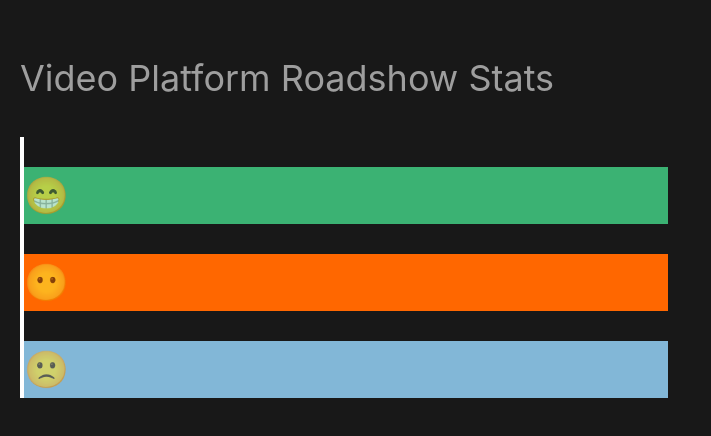
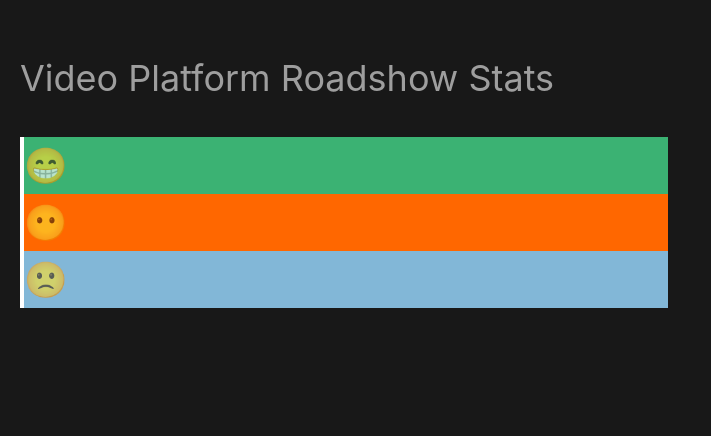
Before and after one commit to namratasiv/vue-feedback-display, a Vue app: page / in a window 1280 px wide. Shown: the top 436 px of the page, without its empty margins (0-711 px from the left). Built offline with nearby package versions, Linux system fonts and the light colour scheme; no server answers.

Commit message:
Update App.vue

```diff
--- a/src/App.vue
+++ b/src/App.vue
@@ -9,19 +9,19 @@
   <div class="bar-graph-container">
     <div class="bar-container">
      <div class="html" v-bind:style="{ width: update3 + '%' }">
-       <h1>😁 {{ update3 }}</h1>
+       <div style = "font-size:35px;">😁 {{ update3 }}</div>
       </div>
     </div>
 
    <div class="bar-container">
      <div class="css" v-bind:style="{ width: update2 + '%' }">
-      <h1>😶 {{ update2 }}</h1>
+      <div style = "font-size:35px;">😶 {{ update2 }}</div>
       </div>
     </div>
 
   	<div class="bar-container">
      <div class="js" v-bind:style="{ width: update1 + '%' }">
-      <h1>🙁 {{ update1 }}</h1>
+      <div style = "font-size:35px;">🙁 {{ update1 }}</div>
       </div>
     </div>
 
```
